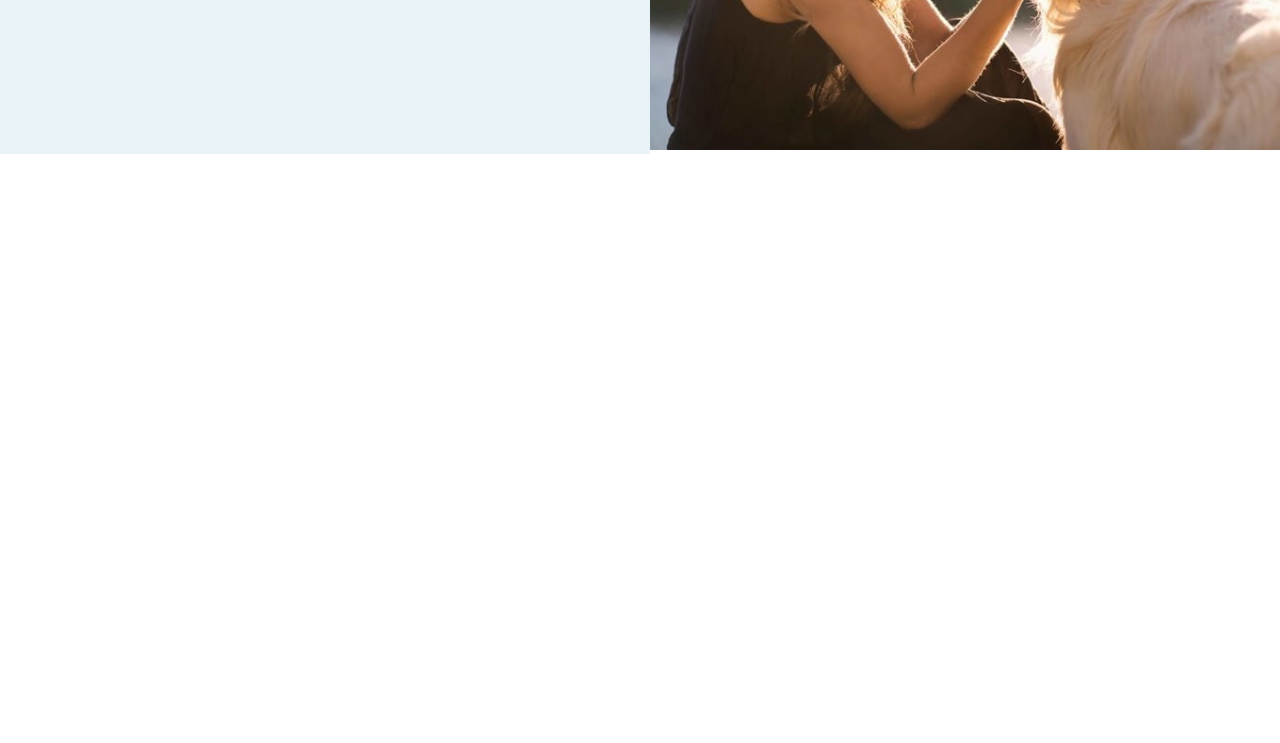
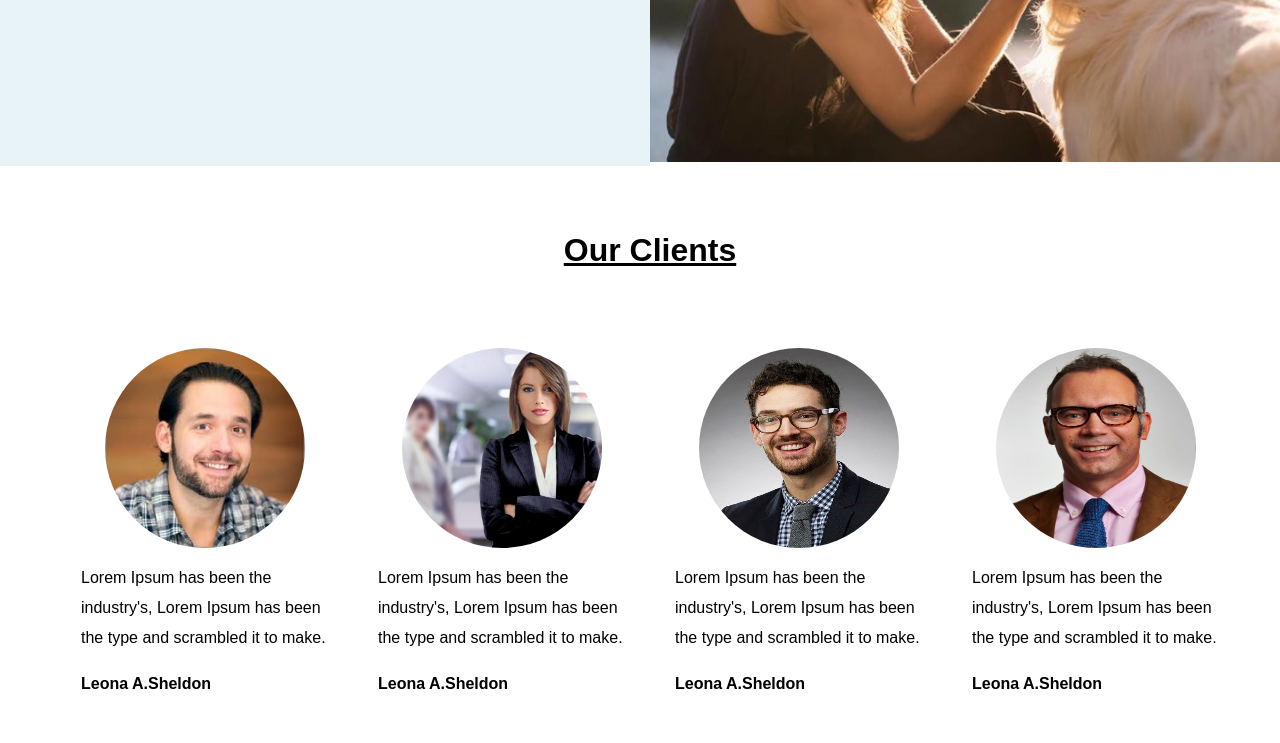
Before and after one commit to ShadiShirinbeik/Central-Veterinary-Hospital, a plain HTML site: page index.html in a window 1280 px wide. Shown: the part 2804-3547 px from the top of the page. Before the commit the page ends 3012 px from the top, so only its background shows below. Drawn offline with Linux system fonts and the light colour scheme.

Commit message:
complete client's information box

```diff
--- a/index.html
+++ b/index.html
@@ -41,7 +41,7 @@
             <div>
                 <br><br>
                 <a class="gallery-box-title bold" href="#">Services We Offer</a>
-                <br><br><br><br>
+                <br><br><br>
             </div>
             <div class="gallery-box">
                 <div class="gallery bold">
@@ -106,6 +106,43 @@
                 <img src="images/dog-love.jpg" class="about-us-image" alt="dog-love">
             </div>
         </div>
+        <div class="client-box">
+            <div class="client-box-title">
+                <br /><br />
+                <a class="bold" href="#">Our Clients</a>
+                <br><br><br><br>
+            </div>
+            <div class="client-gallery-box">
+                <div class="client-gallery">
+                    <img src="images/first-client.jpg" class="avatar" alt="">
+                    <div class="client-gallery-description">
+                        <span> Lorem Ipsum has been the industry's, Lorem Ipsum has been the type and scrambled it to make.</span>
+                        <p class="bold">Leona A.Sheldon</p>
+                    </div>
+                </div>
+                <div class="client-gallery">
+                    <img src="images/second-client.jpg" class="avatar" alt="">
+                    <div class="client-gallery-description">
+                        <span> Lorem Ipsum has been the industry's, Lorem Ipsum has been the type and scrambled it to make.</span>
+                        <p class="bold">Leona A.Sheldon</p>
+                    </div>
+                </div>
+                <div class="client-gallery">
+                    <img src="images/third-client.jpg" class="avatar" alt="">
+                    <div class="client-gallery-description">
+                        <span> Lorem Ipsum has been the industry's, Lorem Ipsum has been the type and scrambled it to make.</span>
+                        <p class="bold">Leona A.Sheldon</p>
+                    </div>
+                </div>
+                <div class="client-gallery">
+                    <img src="images/fourth-client.jpg" class="avatar" alt="">
+                    <div class="client-gallery-description">
+                        <span> Lorem Ipsum has been the industry's, Lorem Ipsum has been the type and scrambled it to make.</span>
+                        <p class="bold">Leona A.Sheldon</p>
+                    </div>
+                </div>
+            </div>
+        </div>
         <br><br><br>
     </div>
 </body>
--- a/style.css
+++ b/style.css
@@ -88,6 +88,7 @@ div.cards {
     text-align: center;
     display: inline-block;
     width: 100%;
+    margin-top: 30px;
 }
 div.gallery-box {
     display: inline-block;
@@ -206,3 +207,36 @@ div a.gallery-box-title:hover {
     width: 100%;
     font-size: 23px;
 }
+.client-box-title {
+    text-align: center;
+    text-transform: capitalize;
+}
+div.client-box-title a{
+    font-size: xx-large;
+    color: black;
+}
+.avatar {
+    width: 200px;
+    height: 200px;
+    border-radius: 50%;
+    vertical-align: middle;
+}
+.client-box {
+    display: inline-block;
+    width: 100%;
+    margin-top: 30px;
+}
+.client-gallery-box {
+    display: flex;
+    justify-content: center;
+}
+.client-gallery {
+    width: 19%;
+    text-align: center;
+    line-height: 30px;
+    margin: 25px;
+}
+.client-gallery-description {
+    text-align: left;
+    margin-top: 15px;
+}
```
Also changed, not shown: images/first-client.jpg (added), images/fourth-client.jpg (added), images/second-client.jpg (added), images/third-client.jpg (added).
